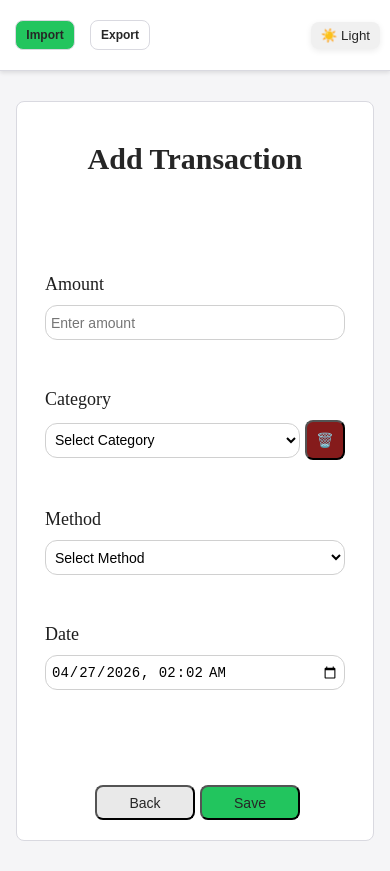
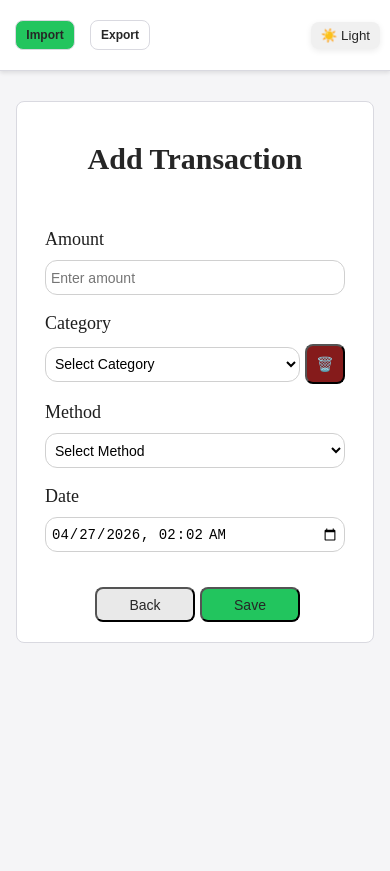
Before and after one commit to yaryhiin/wallet-react, a React (Create React App) app: page /income in a window 390 px wide. After the commit the page ends 844 px from the top, so only its background shows below. Built offline with nearby package versions, Linux system fonts and the light colour scheme.

Commit message:
improved phoen ui

```diff
--- a/src/components/styles/FormLayout.module.scss
+++ b/src/components/styles/FormLayout.module.scss
@@ -124,6 +124,7 @@
 @media (max-width: 600px) {
   .inputContainer {
     max-width: 300px;
+    margin: 0;
   }
 
   .input {
@@ -135,5 +136,12 @@
   flex-direction: column;
   align-items: center;
   justify-content: center;
+  padding: 0;
+  margin: 0;
+  gap: 0;
+  }
+
+  .formContainer {
+    gap: 15px;
   }
 }
```
